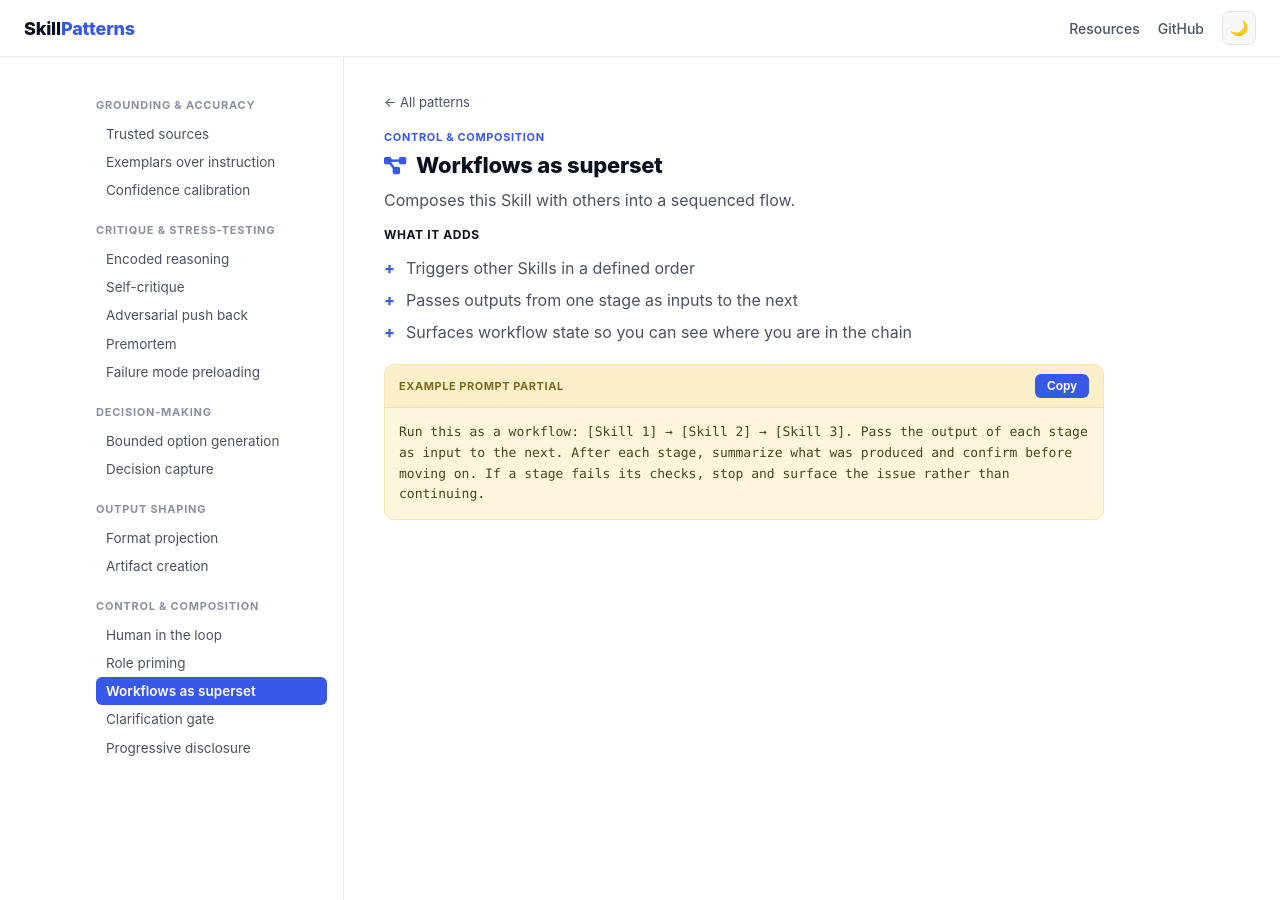
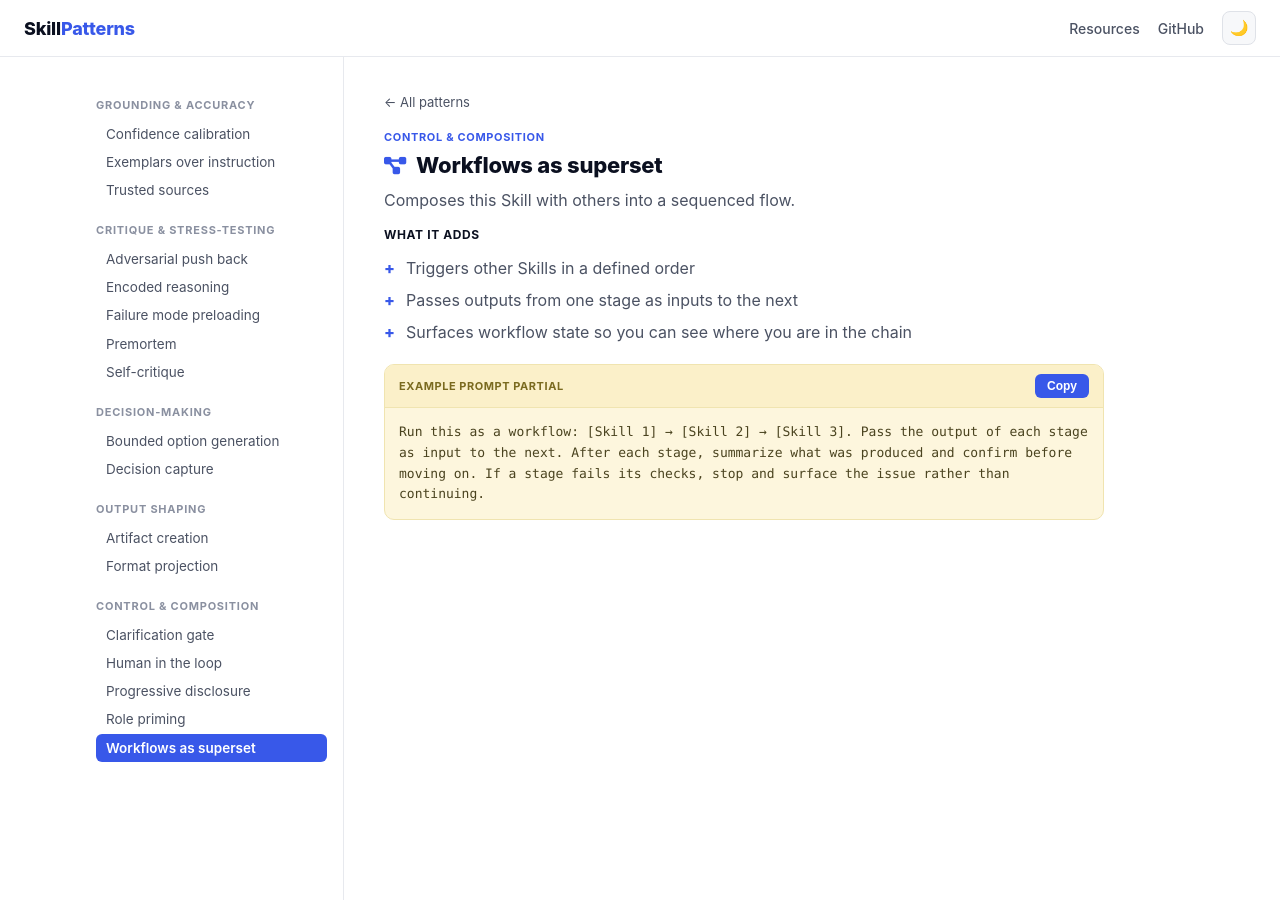
Before and after one commit to borkweb/skill-patterns, a Jekyll site: the page built from _patterns/workflows-as-superset.md, in a window 1280 px wide and 900 px high. Built offline with Jekyll 4.4.1, drawn with Linux system fonts in a browser that asks for light colours.

Commit message:
feat: alphabetize patterns by title within each category; refresh README for hybrid + icons

```diff
--- a/_includes/sidebar.html
+++ b/_includes/sidebar.html
@@ -5,7 +5,7 @@
       <div class="sidebar-cat" data-cat="{{ cat.key }}">
         <h2 class="sidebar-cat__title">{{ cat.title | escape }}</h2>
         <ul>
-          {% assign pats = site.patterns | where: "category", cat.key | sort: "order" %}
+          {% assign pats = site.patterns | where: "category", cat.key | sort_natural: "title" %}
           {% for p in pats %}
             <li><a href="{{ p.url | relative_url }}" data-link="{{ p.slug }}"{% if p.slug == page.slug %} class="is-active" aria-current="page"{% endif %}>{{ p.title }}</a></li>
           {% endfor %}
--- a/_layouts/home.html
+++ b/_layouts/home.html
@@ -12,7 +12,7 @@ layout: default
       <h2 class="cat-section__title">{{ cat.title | escape }}</h2>
       <p class="cat-section__desc">{{ cat.description | escape }}</p>
       <div class="card-grid">
-        {% assign pats = site.patterns | where: "category", cat.key | sort: "order" %}
+        {% assign pats = site.patterns | where: "category", cat.key | sort_natural: "title" %}
         {% for p in pats %}{% include pattern-card.html pattern=p %}{% endfor %}
       </div>
     </section>
--- a/sitemap.xml
+++ b/sitemap.xml
@@ -7,7 +7,7 @@ permalink: /sitemap.xml
   <url><loc>{{ '/resources/' | absolute_url }}</loc></url>
 {% assign cats = site.data.categories | sort: "order" -%}
 {% for cat in cats -%}
-{% assign pats = site.patterns | where: "category", cat.key | sort: "order" -%}
+{% assign pats = site.patterns | where: "category", cat.key | sort_natural: "title" -%}
 {% for p in pats %}  <url><loc>{{ p.url | absolute_url }}</loc></url>
 {% endfor -%}
 {% endfor -%}
```
Also changed, not shown: README.md.
